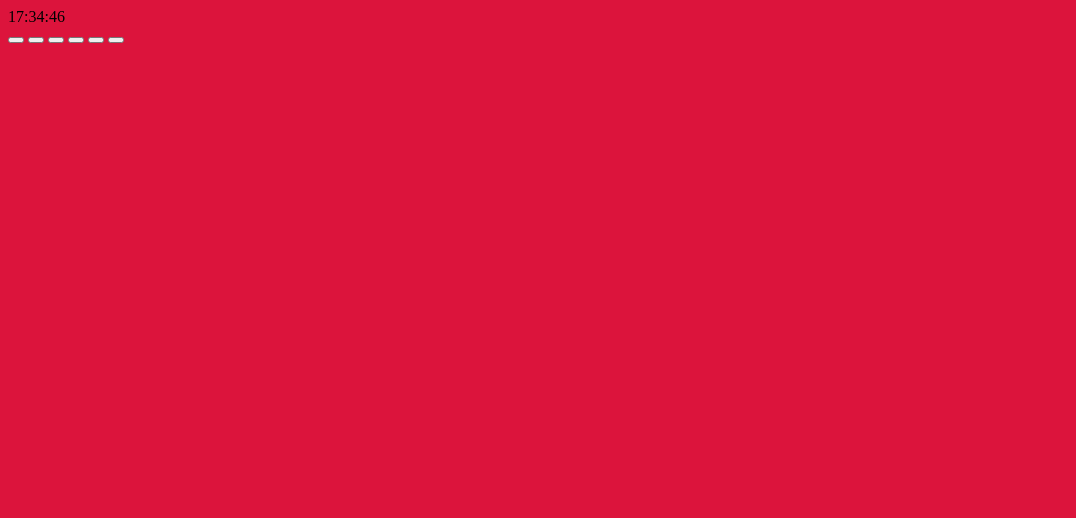
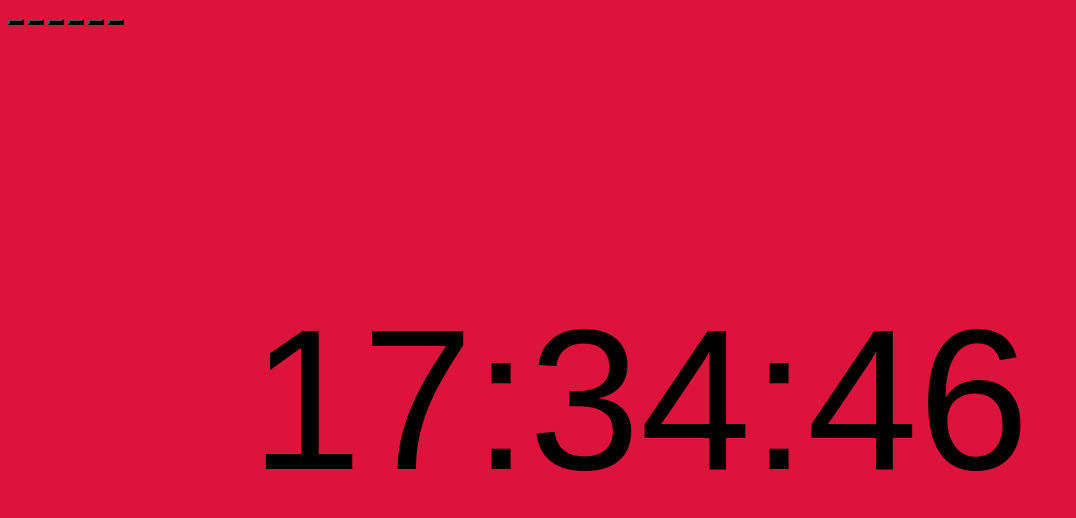
Before and after one commit to jsj1027/RandomProjects, a plain HTML site: page Clock/index.html in a window 1280 px wide. Shown: the whole page, without its empty margins (0-1076 px from the left). Drawn offline with Linux system fonts and the light colour scheme.

Commit message:
Updated clock CCS     Proper text size     Proper positioning New Button CSS     Simple addition nothing important

```diff
--- a/Clock/clock_style.css
+++ b/Clock/clock_style.css
@@ -3,8 +3,21 @@ body{
 }
 
 .clock{
-    position: center;
+    position: absolute;;
+    font-size: 200px;
+    font-family: "Droid Sans Mono Dotted", sans-serif;
     top: 50%;
-    bottom: 50%;
+    left: 50%;
+    transform: translate(-50%, -50%);
     color: black;
 }
+
+.text_button{
+    color: black;
+    background-color: black;
+}
+
+.background_button{
+    color: black;
+    background-color: black;
+}
```
